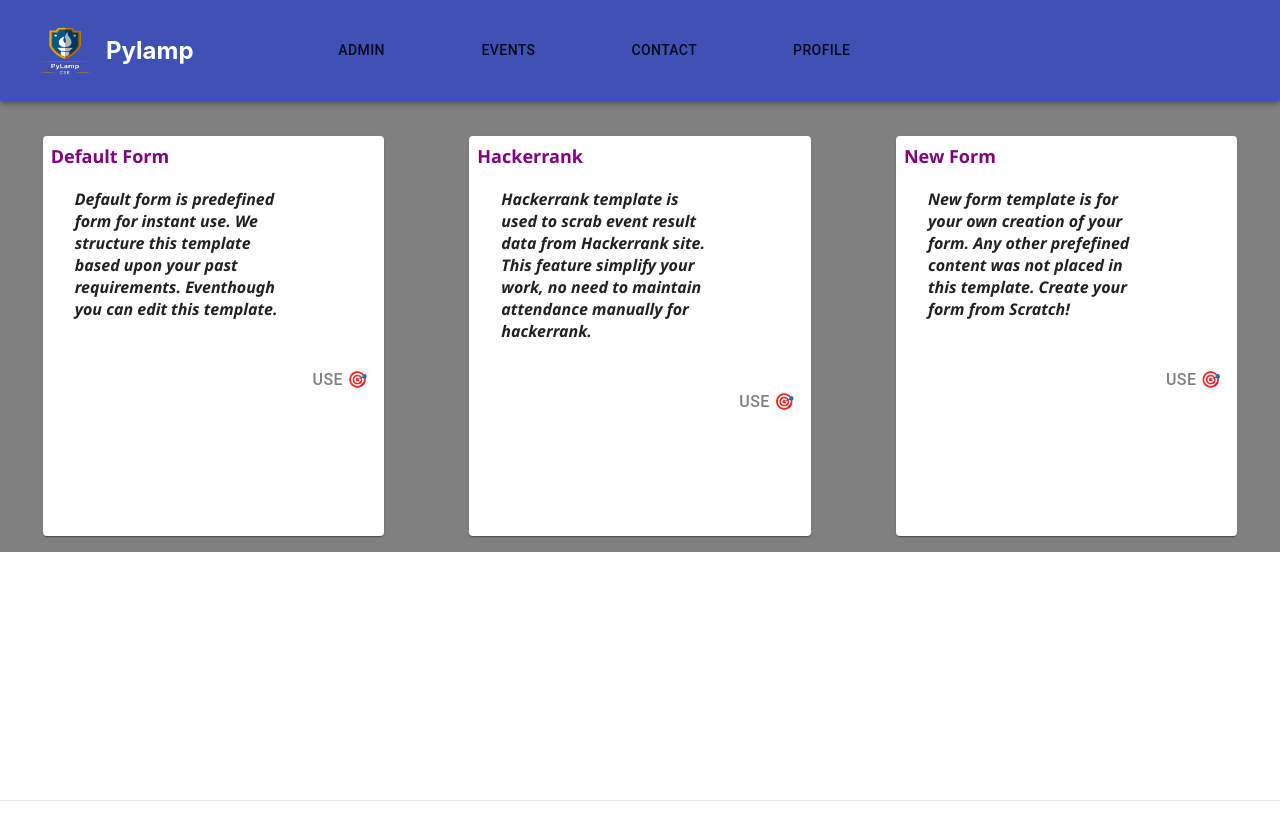
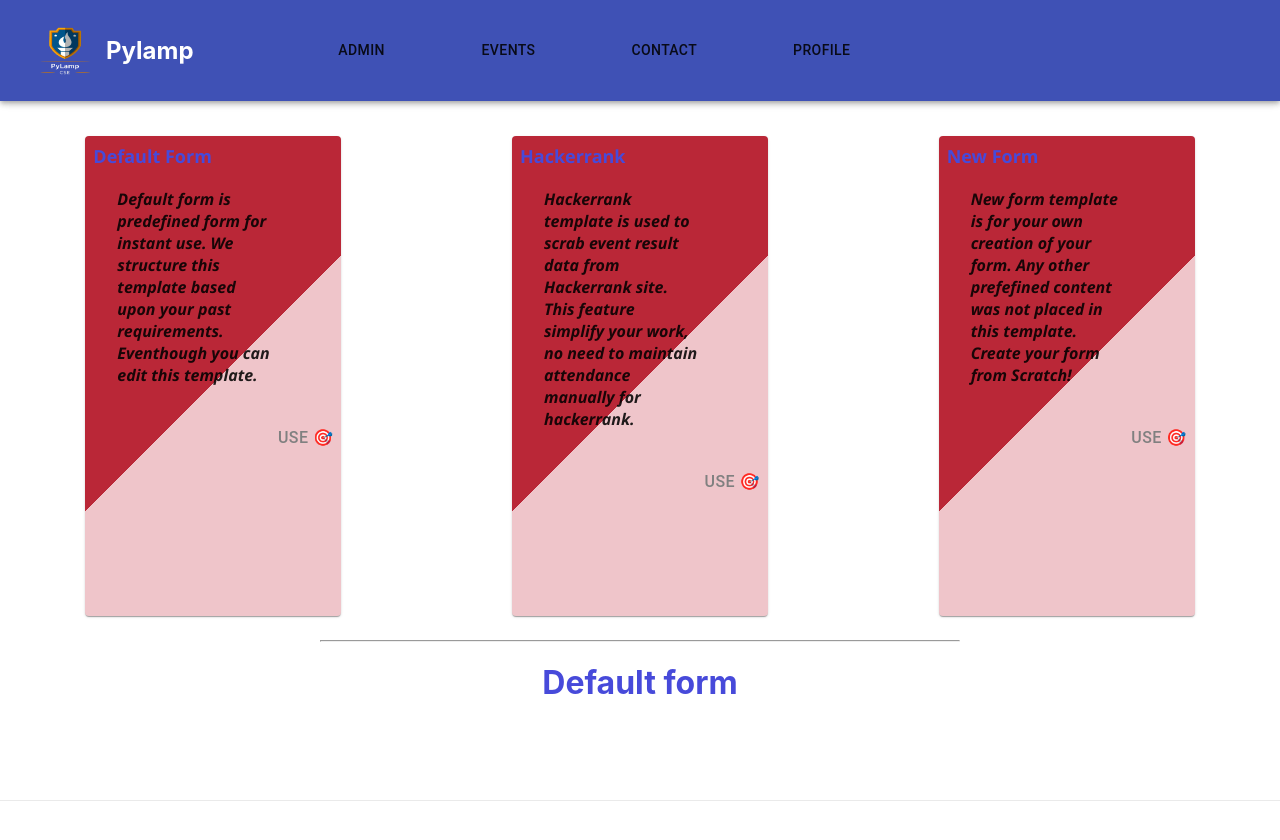
Before and after one commit to Tharunkumar001/pylampDomainRealm, a Next.js app: page /AdminPage in a window 1280 px wide. Shown: the top 840 px of the page. Built offline with nearby package versions, Linux system fonts and the light colour scheme.

Commit message:
form creation

```diff
--- a/pages/AdminPage.js
+++ b/pages/AdminPage.js
@@ -17,6 +17,7 @@ import RefreshIcon from "@material-ui/icons/Refresh";
 import { AppBar } from '@material-ui/core';
 import { Toolbar } from '@material-ui/core';
 import Navbar from './Navbar';
+import DefaultForm from "./FormContainer/DefaultForm";
 
 export default function AdminPage() {
     const router = useRouter();
@@ -43,6 +44,10 @@ export default function AdminPage() {
     const defaultBtn = () => {
         document.getElementById("btn").style = ''
     }
+
+    const clickHandler = () => {
+        const flipDiv = window.location='#formContainers';
+    }
 return (
 
 <div className={styles.adminContainer}>
@@ -64,6 +69,7 @@ return (
 
 
         <div className={styles.cardContainer}>
+
             <Grid container rowSpacing={1} columnSpacing={{ xs: 1, sm: 2, md: 3 }} >
                 <Grid item xs={12} md={4} sm={12} className={styles.cardGrid}>
                     <Card className={styles.adminCard}>
@@ -74,7 +80,7 @@ return (
                                 requirements. Eventhough you can edit this template.
                             </p>
 
-                            <Button style={{fontSize:"1rem",color:"grey",float:"right",margin:"0.5rem",}}>USE 🎯</Button>
+                            <Button style={{fontSize:"1rem",color:"grey",float:"right",}} onClick={clickHandler}>USE 🎯</Button>
                     </Card>
                 </Grid>
                 <Grid item xs={12} md={4} sm={12} className={styles.cardGrid}>
@@ -86,7 +92,7 @@ return (
                                 your work, no need to maintain attendance manually for hackerrank.
                             </p>
 
-                            <Button style={{fontSize:"1rem",color:"grey",float:"right",margin:"0.5rem",}}>USE 🎯</Button>
+                            <Button style={{fontSize:"1rem",color:"grey",float:"right",}} onClick={clickHandler}>USE 🎯</Button>
                     </Card>
                 </Grid>
                 <Grid item xs={12} md={4} sm={12} className={styles.cardGrid}>
@@ -99,10 +105,10 @@ return (
                                 template. Create your form from Scratch!
                             </p>
 
-                            <Button style={{fontSize:"1rem",color:"grey",float:"right",margin:"0.5rem",}}>USE 🎯</Button>
+                            <Button style={{fontSize:"1rem",color:"grey",float:"right"}} onClick={clickHandler}>USE 🎯</Button>
                     </Card>
                 </Grid>
-            </Grid>
+            </Grid><hr style={{width:"50%",alignContent:"center"}}/>
 
             <Dialog
                 open={open}
@@ -128,6 +134,10 @@ return (
                 </DialogActions>
             </Dialog>
         </div>
+
+        <div className={styles.formContainer} id="formContainers">
+            <DefaultForm />
+        </div>
     </main>
 
     <footer className={styles.footer}>
--- /dev/null
+++ b/pages/FormContainer/DefaultForm.js
@@ -0,0 +1,17 @@
+import Image from 'next/image';
+import styles from '../../styles/Home.module.css';
+
+
+
+export default function Final() {
+
+return (
+    <div className={styles.defaultForm}>
+        <h1 style={{textAlign:"center",color:"rgb(71, 74, 218)",}}>Default form</h1>
+
+        <div className={styles.formContainer}>
+
+        </div>
+    </div>
+)
+}
--- a/styles/Home.module.css
+++ b/styles/Home.module.css
@@ -321,18 +321,13 @@
 .cardContainer{
   padding-top: 5rem;
   width: 100%;
-  background-color: gray;
-
-}
-
-.custom-edit-button{
-  border: none;
-  color: #0070f3;
 }
 
 .adminCard{
-  width: 80%;
-  height: 50vh;
+  width: 60%;
+  height: 60vh;
+  background: linear-gradient(135deg, rgba(186, 39, 55, 1) 0%, rgba(186, 39, 55, 1) 51%, rgba(239, 197, 202, 1) 51%, rgba(239, 197, 202, 1) 100%);
+
 
 }
 
@@ -349,7 +344,7 @@
   font-weight: bold;
   font-family: 'Segoe UI', Tahoma, Geneva, Verdana, sans-serif;
   font-size: large;
-  color: purple;
+  color: rgb(71, 74, 218);
   float: left;
   margin: 0.5rem;
 }
@@ -429,8 +424,6 @@
   color: white;
 }
 
-
-
 .navlink{
   font-size: 2rem;
   font-weight: 400;
@@ -500,6 +493,10 @@
   background-color: black;
 }
 
+/* DefaultForm */
+
+
+
 /* homePage */
 
 .pagContent{
```
